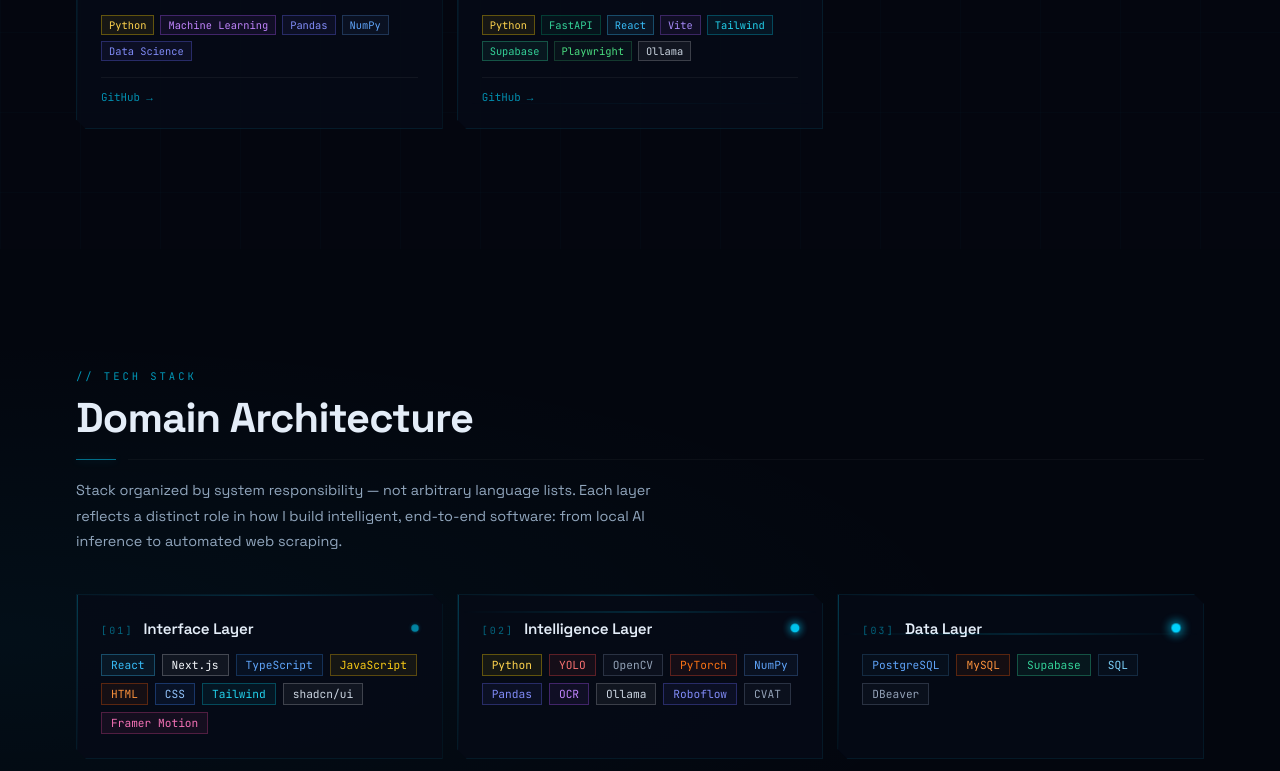
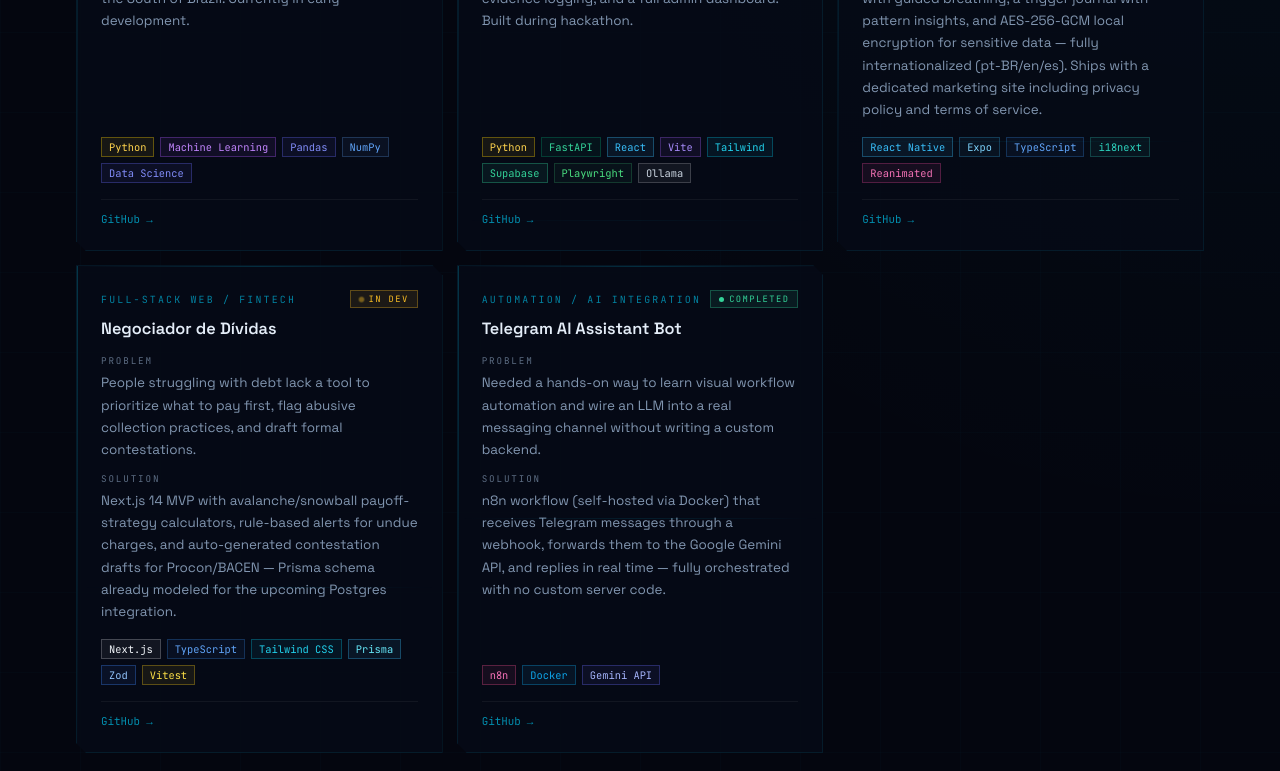
Before and after one commit to Wessel2007/Neural-HUD-Portfolio-AI-Developer-Interface, a React (Vite) app: page / in a window 1280 px wide. Shown: the part 3967-4738 px from the top of the page. Built offline with nearby package versions, Linux system fonts and the light colour scheme.

Commit message:
feat: adiciona três novos projetos e atualiza stack tecnológica

```diff
--- a/src/data.js
+++ b/src/data.js
@@ -75,6 +75,9 @@
         { title:"Neural HUD Portfolio", category:"Web Interface", problem:"Technical portfolios often fail to communicate engineering judgment or how problems were actually solved.", solution:"Portfolio built with React 18 + Vite — Canvas API particle background, custom HUD animations, bilingual support, and a design system in vanilla CSS.", technologies:["React","JavaScript","Canvas API","CSS","Vite"], github:"https://github.com/Wessel2007/Neural-HUD-Portfolio-AI-Developer-Interface", demo:null, status:"dev" },
         { title:"Tornado Brasil — Storm Prediction", category:"AI / Meteorology", problem:"Southern Brazil has documented tornado activity but lacks accessible, automated risk-mapping tools to alert communities before extreme weather events.", solution:"Planned ML system to process meteorological data (INMET/ERA5), identify historical storm patterns, and generate regional risk maps for the South of Brazil. Currently in early development.", technologies:["Python","Machine Learning","Pandas","NumPy","Data Science"], github:"https://github.com/Wessel2007/tornado_project", demo:null, status:"dev" },
         { title:"Biopark Hackathon — Protocol Tracker", category:"Full-Stack / Applied AI", problem:"Tracking construction and business protocols across multiple public agencies (cartórios, COPEL, SANEPAR, CBPR) requires constant manual monitoring with no centralized view.", solution:"Web platform with automated Playwright scraping of real public portals, AI chat assistant via Ollama/Llama, PDF reports, screenshot evidence logging, and a full admin dashboard. Built during hackathon.", technologies:["Python","FastAPI","React","Vite","Tailwind","Supabase","Playwright","Ollama"], github:"https://github.com/Wessel2007/hackathon-biopark", demo:null, status:"done" },
+        { title:"Fornalha — Addiction Recovery App", category:"Mobile Development", problem:"Existing sobriety trackers are generic day counters that don't sustain long-term motivation for pornography-addiction recovery specifically.", solution:"React Native/Expo app with a narrative rank progression (Recruta → Imortal), a 9-screen personalized onboarding, a panic-button flow with guided breathing, a trigger journal with pattern insights, and AES-256-GCM local encryption for sensitive data — fully internationalized (pt-BR/en/es). Ships with a dedicated marketing site including privacy policy and terms of service.", technologies:["React Native","Expo","TypeScript","i18next","Reanimated"], github:"https://github.com/Wessel2007/projeto_vicio", demo:null, status:"dev" },
+        { title:"Negociador de Dívidas", category:"Full-Stack Web / FinTech", problem:"People struggling with debt lack a tool to prioritize what to pay first, flag abusive collection practices, and draft formal contestations.", solution:"Next.js 14 MVP with avalanche/snowball payoff-strategy calculators, rule-based alerts for undue charges, and auto-generated contestation drafts for Procon/BACEN — Prisma schema already modeled for the upcoming Postgres integration.", technologies:["Next.js","TypeScript","Tailwind CSS","Prisma","Zod","Vitest"], github:"https://github.com/Wessel2007/negociador_dividas", demo:null, status:"dev" },
+        { title:"Telegram AI Assistant Bot", category:"Automation / AI Integration", problem:"Needed a hands-on way to learn visual workflow automation and wire an LLM into a real messaging channel without writing a custom backend.", solution:"n8n workflow (self-hosted via Docker) that receives Telegram messages through a webhook, forwards them to the Google Gemini API, and replies in real time — fully orchestrated with no custom server code.", technologies:["n8n","Docker","Gemini API"], github:"https://github.com/Wessel2007/telegram-gemini-bot", demo:null, status:"done" },
       ],
     },
     skills: {
@@ -82,10 +85,10 @@
       title: "Domain Architecture",
       description: "Stack organized by system responsibility — not arbitrary language lists. Each layer reflects a distinct role in how I build intelligent, end-to-end software: from local AI inference to automated web scraping.",
       layers: [
-        { index:"01", title:"Interface Layer",    technologies:["React","Next.js","TypeScript","JavaScript","HTML","CSS","Tailwind","shadcn/ui","Framer Motion"] },
+        { index:"01", title:"Interface Layer",    technologies:["React","Next.js","React Native","Expo","TypeScript","JavaScript","HTML","CSS","Tailwind","shadcn/ui","Framer Motion"] },
         { index:"02", title:"Intelligence Layer", technologies:["Python","YOLO","OpenCV","PyTorch","NumPy","Pandas","OCR","Ollama","Roboflow","CVAT"] },
-        { index:"03", title:"Data Layer",         technologies:["PostgreSQL","MySQL","Supabase","SQL","DBeaver"] },
-        { index:"04", title:"Integration Layer",  technologies:["FastAPI","Playwright","REST APIs","Arduino","IoT","Airflow"] },
+        { index:"03", title:"Data Layer",         technologies:["PostgreSQL","MySQL","Supabase","Prisma","SQL","DBeaver"] },
+        { index:"04", title:"Integration Layer",  technologies:["FastAPI","Playwright","REST APIs","n8n","Arduino","IoT","Airflow"] },
         { index:"05", title:"Deployment Layer",   technologies:["Git","GitHub","Docker","Vercel"] },
       ],
     },
@@ -123,9 +126,9 @@
       signalLabel: "Current Signal",
       signal: "Looking for internships, junior roles, research collaborations, and project work around AI, Computer Vision, and edge systems.",
       stats: [
-        { value:"11",  label:"Projects Built" },
+        { value:"14",  label:"Projects Built" },
         { value:"2",   label:"Hackathons" },
-        { value:"20+", label:"Technologies" },
+        { value:"25+", label:"Technologies" },
         { value:"5",   label:"Tech Domains" },
       ],
     },
@@ -237,6 +240,9 @@
         { title:"Neural HUD Portfolio", category:"Interface Web", problem:"Portfólios técnicos falham em comunicar julgamento de engenharia e contexto dos projetos.", solution:"Portfólio construído com React 18 + Vite — partículas Canvas API, animações HUD customizadas, suporte bilíngue e design system em CSS puro.", technologies:["React","JavaScript","Canvas API","CSS","Vite"], github:"https://github.com/Wessel2007/Neural-HUD-Portfolio-AI-Developer-Interface", demo:null, status:"dev" },
         { title:"Tornado Brasil — Previsão de Tempestades", category:"IA / Meteorologia", problem:"O sul do Brasil tem registro de tornados mas carece de ferramentas automatizadas de mapeamento de risco para alertar comunidades antes de eventos extremos.", solution:"Sistema de ML planejado para processar dados meteorológicos (INMET/ERA5), identificar padrões históricos de tempestades e gerar mapas de risco regional para o sul do Brasil. Em desenvolvimento inicial.", technologies:["Python","Machine Learning","Pandas","NumPy","Data Science"], github:"https://github.com/Wessel2007/tornado_project", demo:null, status:"dev" },
         { title:"Hackathon Biopark — Rastreador de Protocolos", category:"Full-Stack / IA Aplicada", problem:"Acompanhar protocolos de obras e negócios em múltiplos órgãos públicos (cartórios, COPEL, SANEPAR, CBPR) exige monitoramento manual constante sem visão centralizada.", solution:"Plataforma web com scraping automatizado via Playwright em portais públicos reais, assistente de IA com Ollama/Llama, relatórios PDF, evidências por screenshot e dashboard administrativo. Desenvolvido em hackathon.", technologies:["Python","FastAPI","React","Vite","Tailwind","Supabase","Playwright","Ollama"], github:"https://github.com/Wessel2007/hackathon-biopark", demo:null, status:"done" },
+        { title:"Fornalha — App de Recuperação de Vício", category:"Desenvolvimento Mobile", problem:"Apps de sobriedade existentes são contadores de dias genéricos que não sustentam motivação de longo prazo para recuperação de vício em pornografia especificamente.", solution:"App React Native/Expo com progressão narrativa por patentes (Recruta → Imortal), onboarding personalizado de 9 telas, botão de pânico com respiração guiada, diário de gatilhos com insights de padrão e criptografia local AES-256-GCM para dados sensíveis — totalmente internacionalizado (pt-BR/en/es). Acompanha site institucional dedicado com política de privacidade e termos de uso.", technologies:["React Native","Expo","TypeScript","i18next","Reanimated"], github:"https://github.com/Wessel2007/projeto_vicio", demo:null, status:"dev" },
+        { title:"Negociador de Dívidas", category:"Full-Stack Web / FinTech", problem:"Pessoas endividadas não têm uma ferramenta para priorizar o que pagar primeiro, identificar cobranças indevidas e redigir contestações formais.", solution:"MVP em Next.js 14 com calculadoras de estratégia de quitação (avalanche/bola de neve), alertas baseados em regras para cobranças indevidas e geração automática de rascunhos de contestação para Procon/BACEN — schema Prisma já modelado para a próxima fase de integração com Postgres.", technologies:["Next.js","TypeScript","Tailwind CSS","Prisma","Zod","Vitest"], github:"https://github.com/Wessel2007/negociador_dividas", demo:null, status:"dev" },
+        { title:"Bot Assistente de IA no Telegram", category:"Automação / Integração de IA", problem:"Precisava de uma forma prática de aprender automação visual de workflows e integrar um LLM a um canal de mensagens real sem escrever um backend customizado.", solution:"Workflow n8n (self-hosted via Docker) que recebe mensagens do Telegram via webhook, encaminha para a API do Google Gemini e responde em tempo real — tudo orquestrado sem nenhum código de servidor customizado.", technologies:["n8n","Docker","Gemini API"], github:"https://github.com/Wessel2007/telegram-gemini-bot", demo:null, status:"done" },
       ],
     },
     skills: {
@@ -244,10 +250,10 @@
       title: "Arquitetura de Domínio",
       description: "Stack organizado por responsabilidade do sistema. Cada camada reflete um papel distinto em como construo software inteligente ponta a ponta: de inferência local com IA até automação de scraping web.",
       layers: [
-        { index:"01", title:"Camada de Interface",    technologies:["React","Next.js","TypeScript","JavaScript","HTML","CSS","Tailwind","shadcn/ui","Framer Motion"] },
+        { index:"01", title:"Camada de Interface",    technologies:["React","Next.js","React Native","Expo","TypeScript","JavaScript","HTML","CSS","Tailwind","shadcn/ui","Framer Motion"] },
         { index:"02", title:"Camada de Inteligência", technologies:["Python","YOLO","OpenCV","PyTorch","NumPy","Pandas","OCR","Ollama","Roboflow","CVAT"] },
-        { index:"03", title:"Camada de Dados",        technologies:["PostgreSQL","MySQL","Supabase","SQL","DBeaver"] },
-        { index:"04", title:"Camada de Integração",   technologies:["FastAPI","Playwright","REST APIs","Arduino","IoT","Airflow"] },
+        { index:"03", title:"Camada de Dados",        technologies:["PostgreSQL","MySQL","Supabase","Prisma","SQL","DBeaver"] },
+        { index:"04", title:"Camada de Integração",   technologies:["FastAPI","Playwright","REST APIs","n8n","Arduino","IoT","Airflow"] },
         { index:"05", title:"Camada de Deploy",       technologies:["Git","GitHub","Docker","Vercel"] },
       ],
     },
@@ -285,9 +291,9 @@
       signalLabel: "Sinal Atual",
       signal: "Em busca de estágios, vagas júnior, colaborações de pesquisa e projetos de IA, Visão Computacional e sistemas embarcados.",
       stats: [
-        { value:"11",  label:"Projetos" },
+        { value:"14",  label:"Projetos" },
         { value:"2",   label:"Hackathons" },
-        { value:"20+", label:"Tecnologias" },
+        { value:"25+", label:"Tecnologias" },
         { value:"5",   label:"Domínios Técnicos" },
       ],
     },
@@ -383,6 +389,15 @@
   "Data Science":  { bg:"rgba(99,102,241,0.07)",   border:"rgba(99,102,241,0.32)",   text:"#818CF8" },
   "Canvas API":    { bg:"rgba(234,88,12,0.07)",    border:"rgba(234,88,12,0.28)",    text:"#FB923C" },
   Babel:           { bg:"rgba(250,204,21,0.07)",   border:"rgba(250,204,21,0.28)",   text:"#FDE047" },
+  "React Native":  { bg:"rgba(56,189,248,0.07)",   border:"rgba(56,189,248,0.32)",   text:"#38BDF8" },
+  Expo:            { bg:"rgba(56,189,248,0.05)",   border:"rgba(56,189,248,0.24)",   text:"#7DD3FC" },
+  i18next:         { bg:"rgba(38,166,154,0.07)",   border:"rgba(38,166,154,0.32)",   text:"#2DD4BF" },
+  Reanimated:      { bg:"rgba(236,72,153,0.07)",   border:"rgba(236,72,153,0.28)",   text:"#F472B6" },
+  Prisma:          { bg:"rgba(56,189,248,0.07)",   border:"rgba(56,189,248,0.30)",   text:"#67E8F9" },
+  Zod:             { bg:"rgba(59,130,246,0.07)",   border:"rgba(59,130,246,0.32)",   text:"#93C5FD" },
+  Vitest:          { bg:"rgba(250,204,21,0.07)",   border:"rgba(250,204,21,0.30)",   text:"#FDE047" },
+  n8n:             { bg:"rgba(234,76,137,0.07)",   border:"rgba(234,76,137,0.32)",   text:"#F472B6" },
+  "Gemini API":    { bg:"rgba(99,102,241,0.07)",   border:"rgba(99,102,241,0.32)",   text:"#A5B4FC" },
 };
 
 export const BADGE_DEFAULT = { bg:"rgba(20,30,50,0.60)", border:"rgba(51,65,85,0.45)", text:"#94A3B8" };
```
